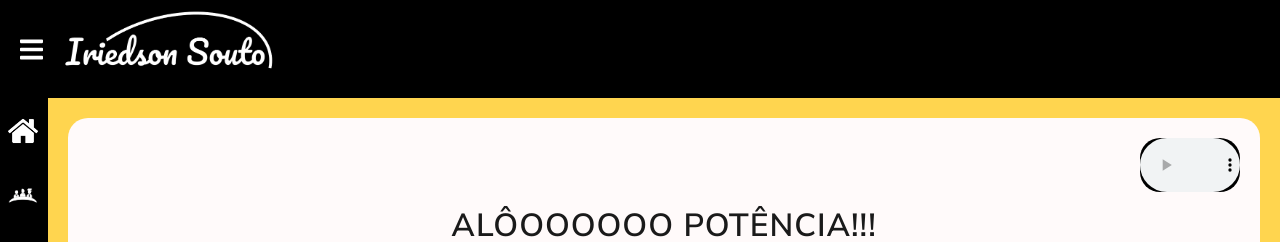
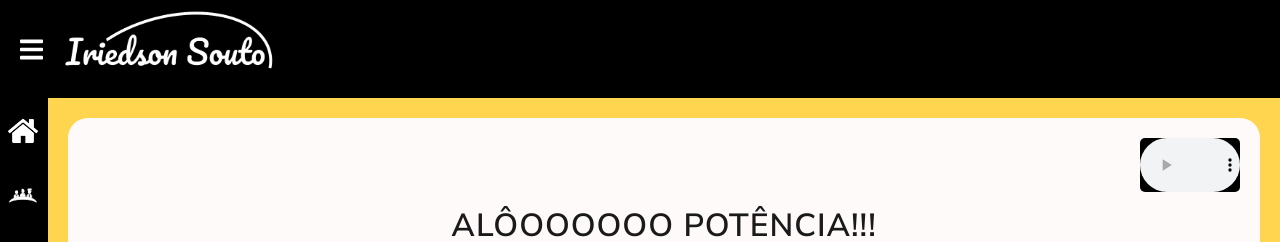
Before and after one commit to IriedsonSouto/my-site, a React (Create React App) app: page /varieties in a window 1280 px wide. Shown: the top 242 px of the page. Built offline with nearby package versions, Linux system fonts and the light colour scheme; the HTML template or start-up script is replaced by a standard one.

Commit message:
:bug:fix(Audio player): Edit player audio box

```diff
--- a/src/componentes/sidebar/index.jsx
+++ b/src/componentes/sidebar/index.jsx
@@ -58,7 +58,7 @@ const Sidebar = ({children}) => {
                         ))
                     }
                 </div>
-                <main>{children}</main>
+                <div className="page_section">{children}</div>
             </div>
         </>
     );
--- a/src/componentes/sidebar/style.css
+++ b/src/componentes/sidebar/style.css
@@ -20,7 +20,7 @@ header {
     display:flex;
     height: 100%;
 }
-main{
+.page_section{
     width: 100%;
     height: 100%;
 }
--- a/src/screens/varieties/style.css
+++ b/src/screens/varieties/style.css
@@ -18,7 +18,7 @@ h1, .h1, h2, .h2, h3, .h3, h4, .h4, h5, .h5, h6, .h6 {
 audio{
     width: 100px;
     background: #000;
-    border-radius: 20px;
+    border-radius: 5px;
 }
 @media screen and (max-width: 1104px) {
     .my_picture{
```
